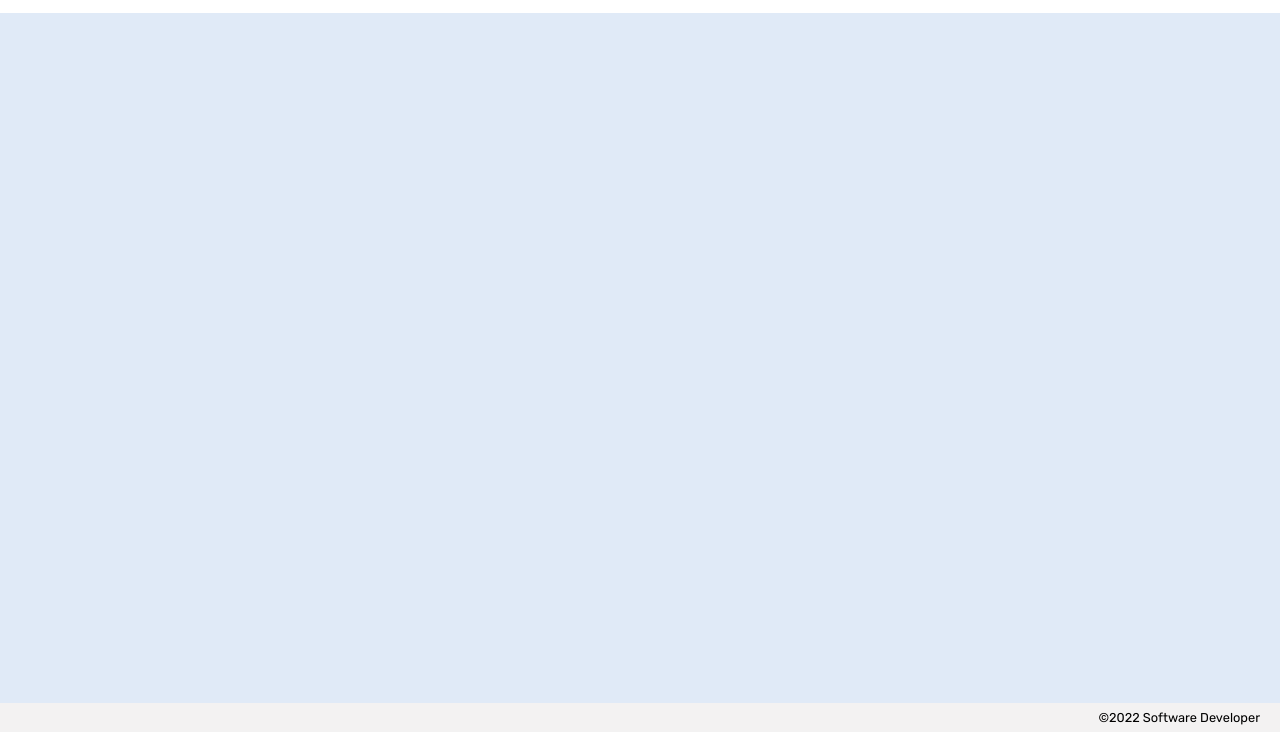
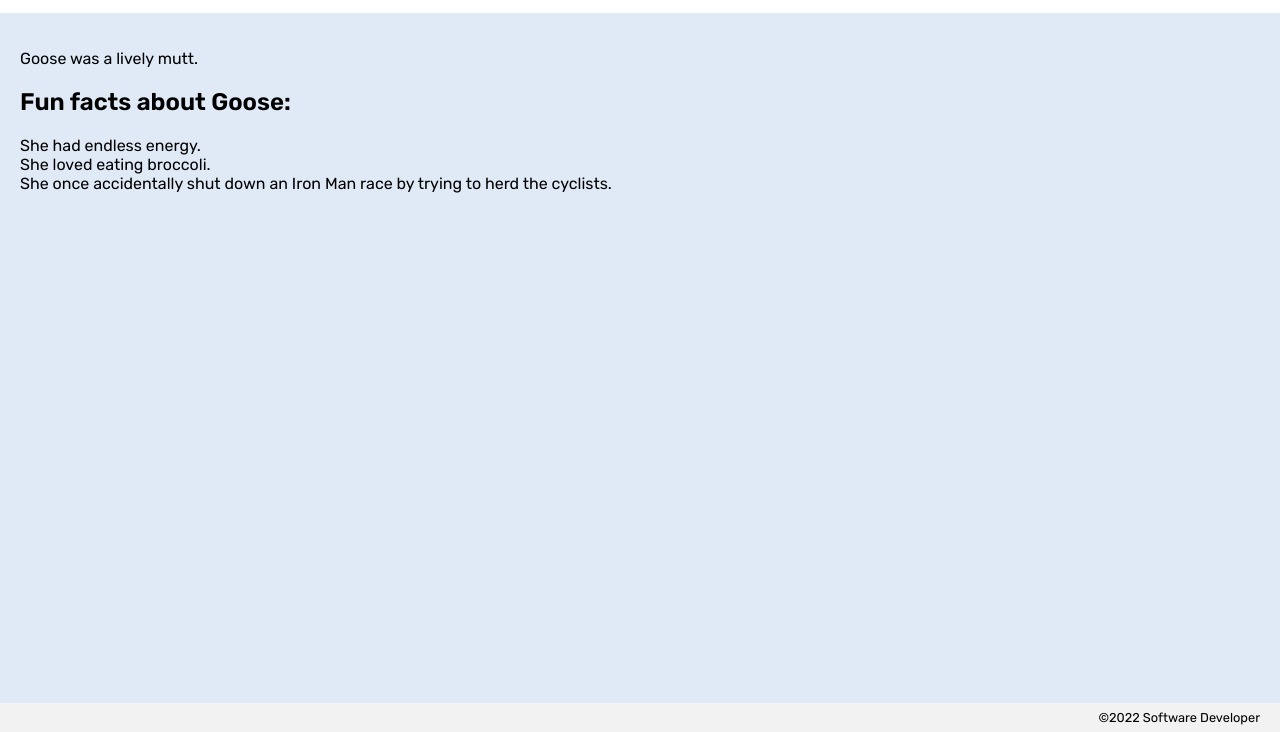
Before and after one commit to emilysellers/about-me, a plain HTML site: page index.html in a window 1280 px wide. Shown: the part 68-800 px from the top of the page. Drawn offline with Linux system fonts and the light colour scheme.

Commit message:
update index.html and add wireframe.png

```diff
--- a/index.html
+++ b/index.html
@@ -13,7 +13,7 @@
         />
         <link rel="stylesheet" href="./styles/reset.css" />
         <link rel="stylesheet" href="./styles/global.css" />
-        <title>Web App</title>
+        <title>About Goose</title>
     </head>
 
     <body>
@@ -22,7 +22,17 @@
             <h1>About Goose</h1>
         </header>
 
-        <main></main>
+        <main>
+            <p>Goose was a lively mutt.</p>
+            <h2>Fun facts about Goose:</h2>
+            <ul>
+                <li>She had endless energy.</li>
+                <li>She loved eating broccoli.</li>
+                <li>
+                    She once accidentally shut down an Iron Man race by trying to herd the cyclists.
+                </li>
+            </ul>
+        </main>
 
         <footer>&copy;2022 Software Developer</footer>
 
```
Also changed, not shown: wireframe.png (added).
